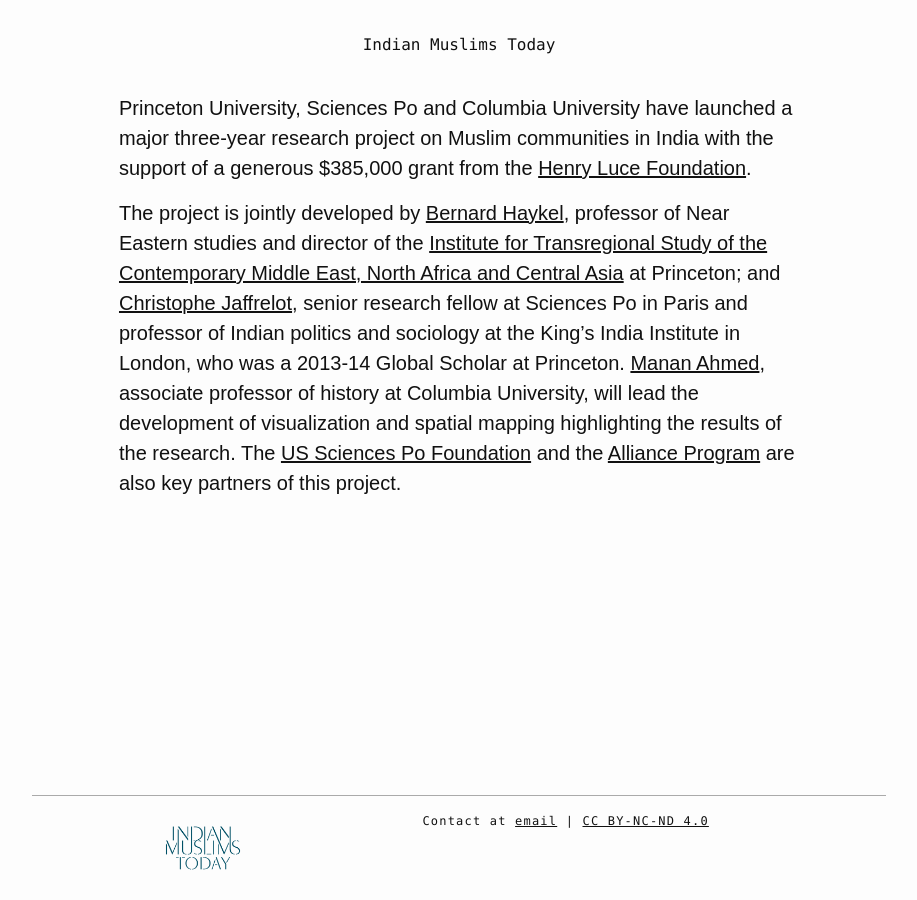
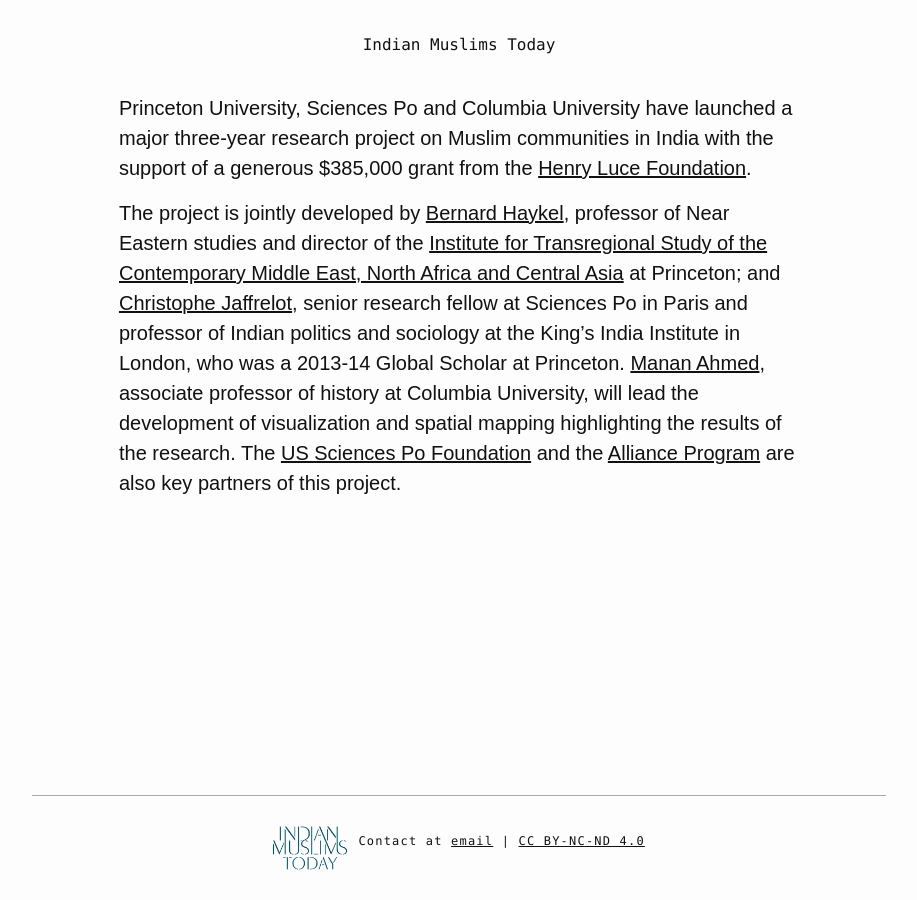
Before and after one commit to Muslims-In-India/Muslims-in-india.github.io, a Jekyll site: the page built from index.markdown, in a window 1280 px wide. Shown: the whole page, without its empty margins (181-1098 px from the left). Built offline with Jekyll 4.4.1, drawn with Linux system fonts in a browser that asks for light colours.

Commit message:
updated footer

```diff
--- a/_includes/footer.html
+++ b/_includes/footer.html
@@ -1,7 +1,7 @@
 <div class="bt b--light-silver pv3 w-100 center">
-  <div class="flex justify-center">
-    <span class="w-25"><img src="assets/IMT_LogoSmall.png" class="mw4"></span>
-    <p class="f7 tracked tc code w-50">Contact at <a
+  <div class="flex justify-center items-center">
+    <span class="w-10"><img src="assets/IMT_LogoSmall.png" class="mw4"></span>
+    <p class="f7 tracked tc code w-40">Contact at <a
       class="link underline near-black" href="mailto:{{ site.email }}">email</a> | <a class="link underline near-black"
       href="https://creativecommons.org/licenses/by-nc-nd/4.0/">CC BY-NC-ND 4.0</a></p>
   </div>
```
